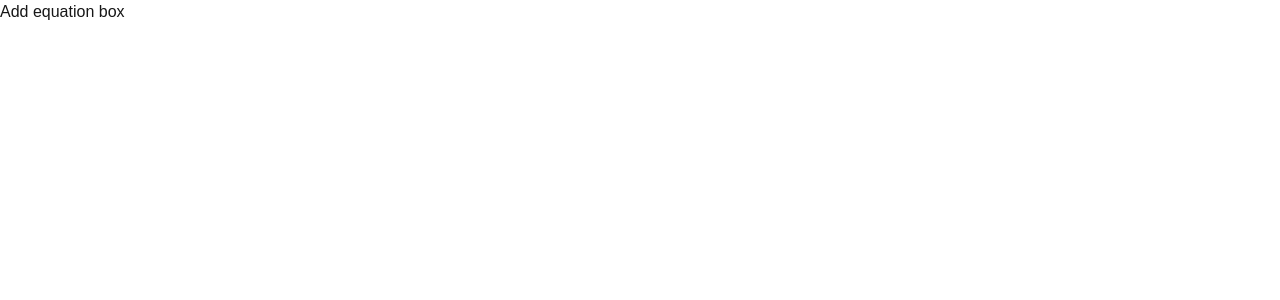
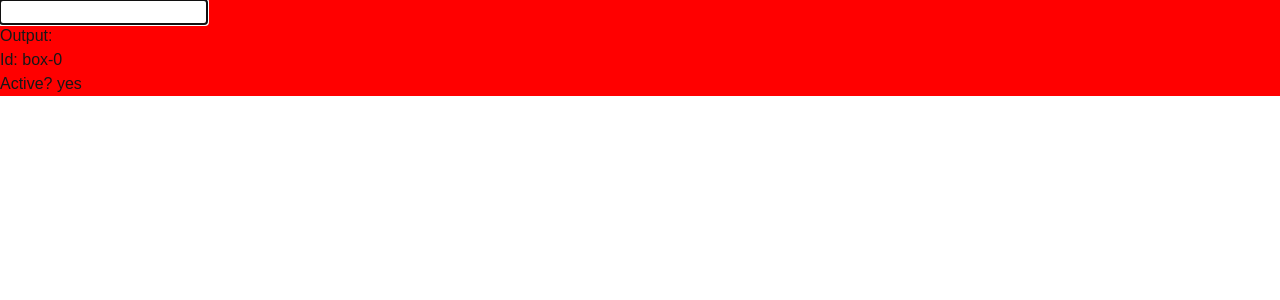
Before and after one commit to LemonPol/Multi-Base-Calculator-Redux, a Next.js app: page / in a window 1280 px wide. Shown: the top 300 px of the page. Built offline with nearby package versions, Linux system fonts and the light colour scheme.

Commit message:
Implemented higher-level input processing. Equation boxes should now be fully functional

```diff
--- a/app/components/EquationBox.tsx
+++ b/app/components/EquationBox.tsx
@@ -4,22 +4,33 @@ import { forwardRef, useImperativeHandle, useRef, useState } from "react";
 import { result, error, EquationBoxProps } from "../types/common";
 import { useVariableMap } from "./EquationContainer";
 
-const EquationBox = forwardRef(({ evaluate }: EquationBoxProps, ref) => {
+const EquationBox = forwardRef(({ evaluate, id, setactive, activeid, processinput}: EquationBoxProps, ref) => {
 
     const { variableMap, setVariableMap } = useVariableMap();
     const [display, setDisplay] = useState<string>("");
+
+    const inputRef = useRef<HTMLInputElement>(null);
 
     const value = useRef("");
 
 
     useImperativeHandle(ref, () => ({
+        focus() {
+            if (inputRef.current) {
+                inputRef.current.focus();
+            }
+        },
         evaluate() {
             const result = evaluateEquation(value.current);
-            console.log(result);
             if (result.status) {
                 setDisplay((result.data as result).dec as string);
             } else {
                 setDisplay(error[(result.data as error)]);
+            }
+        },
+        input() {
+            if (inputRef.current) {
+                return inputRef.current.value;
             }
         }
     }));
@@ -178,6 +189,24 @@ const EquationBox = forwardRef(({ evaluate }: EquationBoxProps, ref) => {
                 operatorStack.push(input.charAt(index));
             }
 
+            if (input.charAt(index) && !(
+                (input.charCodeAt(index) >= 48 && input.charCodeAt(index) <= 57) ||  // 0-9
+                (input.charCodeAt(index) >= 65 && input.charCodeAt(index) <= 90) ||  // A-Z
+                (input.charCodeAt(index) >= 97 && input.charCodeAt(index) <= 122) || // a-z
+                input.charAt(index) == " " ||
+                input.charAt(index) == "(" ||
+                input.charAt(index) == ")" ||
+                input.charAt(index) == "+" ||
+                input.charAt(index) == "-" ||
+                input.charAt(index) == "*" ||
+                input.charAt(index) == "/" ||
+                input.charAt(index) == "^" ||
+                input.charAt(index) == "="
+            )) {
+                // ERROR: Unexpected character!
+                return {status: false, data: error.INVALID_CHARACTER};
+            }
+
         }
 
         while (operatorStack.length > 0) {
@@ -278,7 +307,6 @@ const EquationBox = forwardRef(({ evaluate }: EquationBoxProps, ref) => {
 
     }
 
-
     return (
         <div
             style={{
@@ -286,13 +314,27 @@ const EquationBox = forwardRef(({ evaluate }: EquationBoxProps, ref) => {
             }}
         >
             <input
+                ref={inputRef}
                 onChange={(e) => {
                     value.current = e.target.value;
                     evaluate();
                 }}
+                onSelect={(e) => {
+                    setactive(id);
+                }}
+                onKeyDown={(e) =>{
+                    processinput(e, id)
+                }}
+                id={id}
             />
             <p>
                 Output: {display}
+            </p>
+            <p>
+                Id: {id}
+            </p>
+            <p>
+                Active? {activeid == id ? "yes" : "no"}
             </p>
         </div>
     )
--- a/app/components/EquationContainer.tsx
+++ b/app/components/EquationContainer.tsx
@@ -7,37 +7,101 @@ import React from "react";
 const VariableContext = createContext<any>(null);
 
 function EquationContainer() {
+    const [variableMap, setVariableMap] = useState(new Map<string, number | string>());
+    const [equationBoxes, setEquationBoxes] = useState<string[]>(["box-0"]);
 
-    const [variableMap, setVariableMap] = useState(new Map<string, number | string>());
+    const [activeBox, setActiveBox] = useState<string>("box-0");
 
-    const [equationBoxes, setEquationBoxes] = useState<number[]>([]);
-    const refs = useRef(new Map<number, React.RefObject<any>>());
+    const refs = useRef(new Map<string, React.RefObject<any>>());
 
-    const addEquationBox = () => {
-        setEquationBoxes((prevBoxes) => [...prevBoxes, prevBoxes.length]); // Add a new EquationBox with a unique key
+    const generateUniqueId = () => {
+        return `equationBox-${Math.random().toString(36)}`;
     };
 
-    const removeEquationBox = (index: number) => {
-        setEquationBoxes((prev) => prev.filter((_, i) => i !== index)); // Remove by index
-        refs.current.delete(index); // Remove the ref when the EquationBox is removed
+    const addEquationBox = (id: string) => {
+        const newId = generateUniqueId();
+        setEquationBoxes((prevBoxes) => {
+            const newIndex = prevBoxes.indexOf(id) + 1;
+            return [
+                ...prevBoxes.slice(0, newIndex),
+                newId,
+                ...prevBoxes.slice(newIndex),
+            ];
+        });
+
+        setTimeout(() => {
+            setActiveBox(newId);
+        })
     };
 
+    const removeEquationBox = (id: string) => {
+        setEquationBoxes((prev) => prev.filter((boxId) => boxId !== id));
+        refs.current.delete(id);
+    };
+
+    const processInput = (e: React.KeyboardEvent, id: string) => {
+
+        const activeIndex = equationBoxes.indexOf(id);
+        const activeRef = refs.current.get(id);
+
+        if (e.key === 'Enter') {
+            addEquationBox(id);
+        } else if (e.key == 'ArrowUp') {
+            if (activeIndex > 0) {
+                const previousId = equationBoxes[activeIndex - 1];
+                const previousBoxRef = refs.current.get(previousId);
+                if (previousBoxRef && previousBoxRef.current) {
+                    previousBoxRef.current.focus();
+                }
+            }
+        } else if (e.key == 'ArrowDown') {
+            if (activeIndex < equationBoxes.length - 1) {
+                const nextId = equationBoxes[activeIndex + 1];
+                const nextBoxRef = refs.current.get(nextId);
+                if (nextBoxRef && nextBoxRef.current) {
+                    nextBoxRef.current.focus();
+                }
+            }
+        } else if (e.key == 'Backspace') {
+            if (equationBoxes.length != 1 && activeRef?.current.input() == "") {
+                removeEquationBox(id);
+                if (equationBoxes.length > 1) {
+                    if (activeIndex < equationBoxes.length - 1) {
+                        const nextId = equationBoxes[activeIndex + 1];
+                        const nextBoxRef = refs.current.get(nextId);
+                        if (nextBoxRef && nextBoxRef.current) {
+                            nextBoxRef.current.focus();
+                        }
+                    } else if (activeIndex > 0) {
+                        const previousId = equationBoxes[activeIndex - 1];
+                        const previousBoxRef = refs.current.get(previousId);
+                        if (previousBoxRef && previousBoxRef.current) {
+                            previousBoxRef.current.focus();
+                        }
+                    }
+                }
+            }
+        }
+    }
+
     useEffect(() => {
-        equationBoxes.forEach((_, index) => {
-            if (!refs.current.has(index)) {
-                refs.current.set(index, React.createRef());
+        equationBoxes.forEach((id) => {
+            if (!refs.current.has(id)) {
+                refs.current.set(id, React.createRef());
             }
         });
     }, [equationBoxes]);
 
+    useEffect(() => {
+        refs.current.get(activeBox)?.current.focus();
+    }, [activeBox])
+
     const evaluateAll = () => {
-
-        // Reset variablemap to prevent stale variables
         setVariableMap(new Map());
 
         setTimeout(() => {
-            equationBoxes.forEach((_, index) => {
-                const equationBoxRef = refs.current.get(index);
+            equationBoxes.forEach((id) => {
+                const equationBoxRef = refs.current.get(id);
                 if (equationBoxRef && equationBoxRef.current) {
                     equationBoxRef.current.evaluate();
                 }
@@ -46,30 +110,27 @@ function EquationContainer() {
     };
 
     const updateMap = (key: string, value: number) => {
-      const newMap = new Map(variableMap);
-      newMap.set(key, value);
-      setVariableMap(newMap);
+        const newMap = new Map(variableMap);
+        newMap.set(key, value);
+        setVariableMap(newMap);
     };
 
     return (
         <div>
-            <button
-                onClick={() => {
-                    addEquationBox();
-                }}
-            >
-                Add equation box
-            </button>
             <VariableContext.Provider value={{ variableMap, setVariableMap }}>
-                {equationBoxes.map((index) => {
-                    if (!refs.current.has(index)) {
-                        refs.current.set(index, React.createRef());
+                {equationBoxes.map((id) => {
+                    if (!refs.current.has(id)) {
+                        refs.current.set(id, React.createRef());
                     }
                     return (
                         <EquationBox
-                            key={index}
-                            ref={refs.current.get(index)}
+                            key={id}
+                            id={id}
+                            ref={refs.current.get(id)}
                             evaluate={evaluateAll}
+                            activeid={activeBox}
+                            setactive={setActiveBox}
+                            processinput={processInput}
                         />
                     );
                 })}
--- a/app/types/common.ts
+++ b/app/types/common.ts
@@ -1,5 +1,9 @@
 export interface EquationBoxProps {
     evaluate: () => void,
+    setactive: (index: string) => void,
+    processinput: (e: React.KeyboardEvent, id: string) => void,
+    id: string,
+    activeid: string
 }
 
 export interface result {
@@ -13,4 +17,5 @@ export enum error {
     MALFORMED_PARENTHESES,
     MALFORMED_EXPRESSION,
     INCOMPLETE_EXPRESSION,
+    INVALID_CHARACTER,
 }
```
